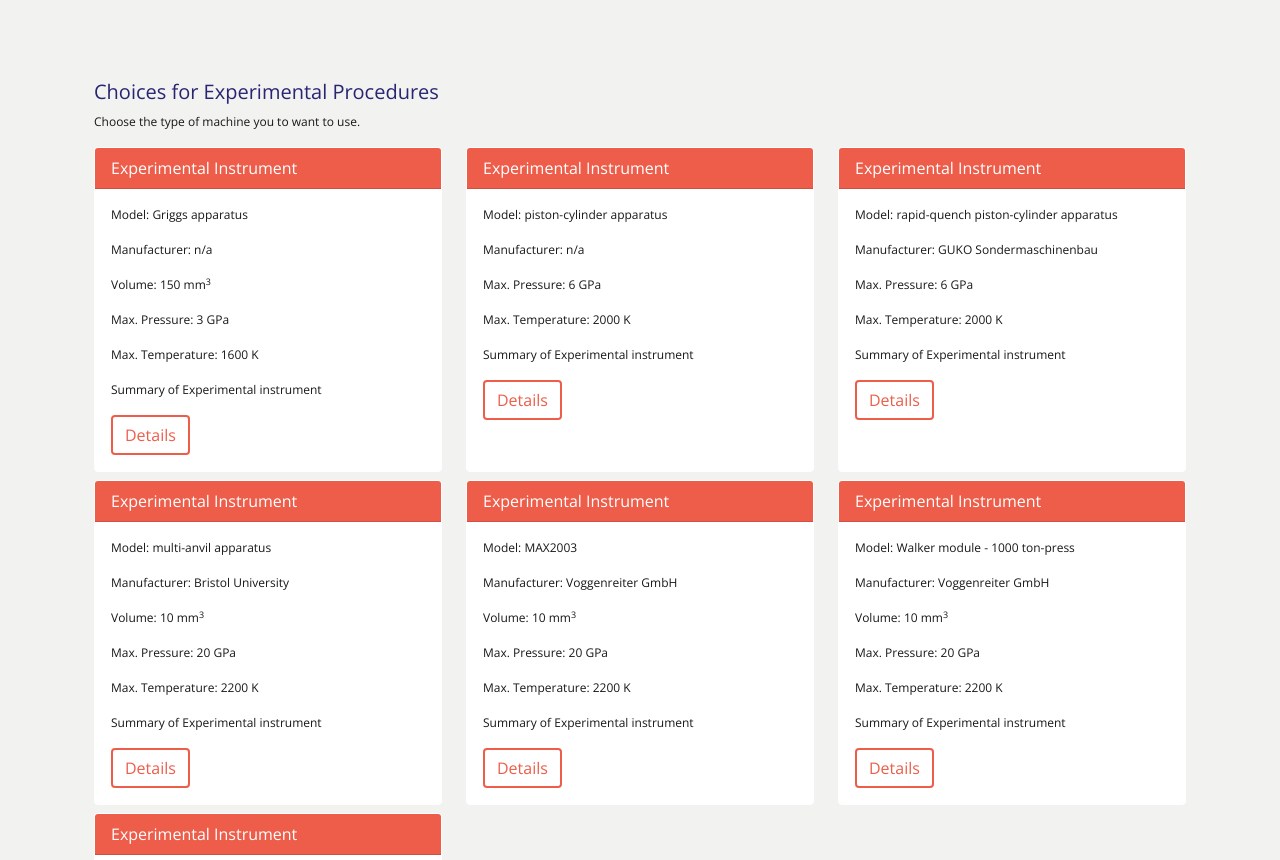
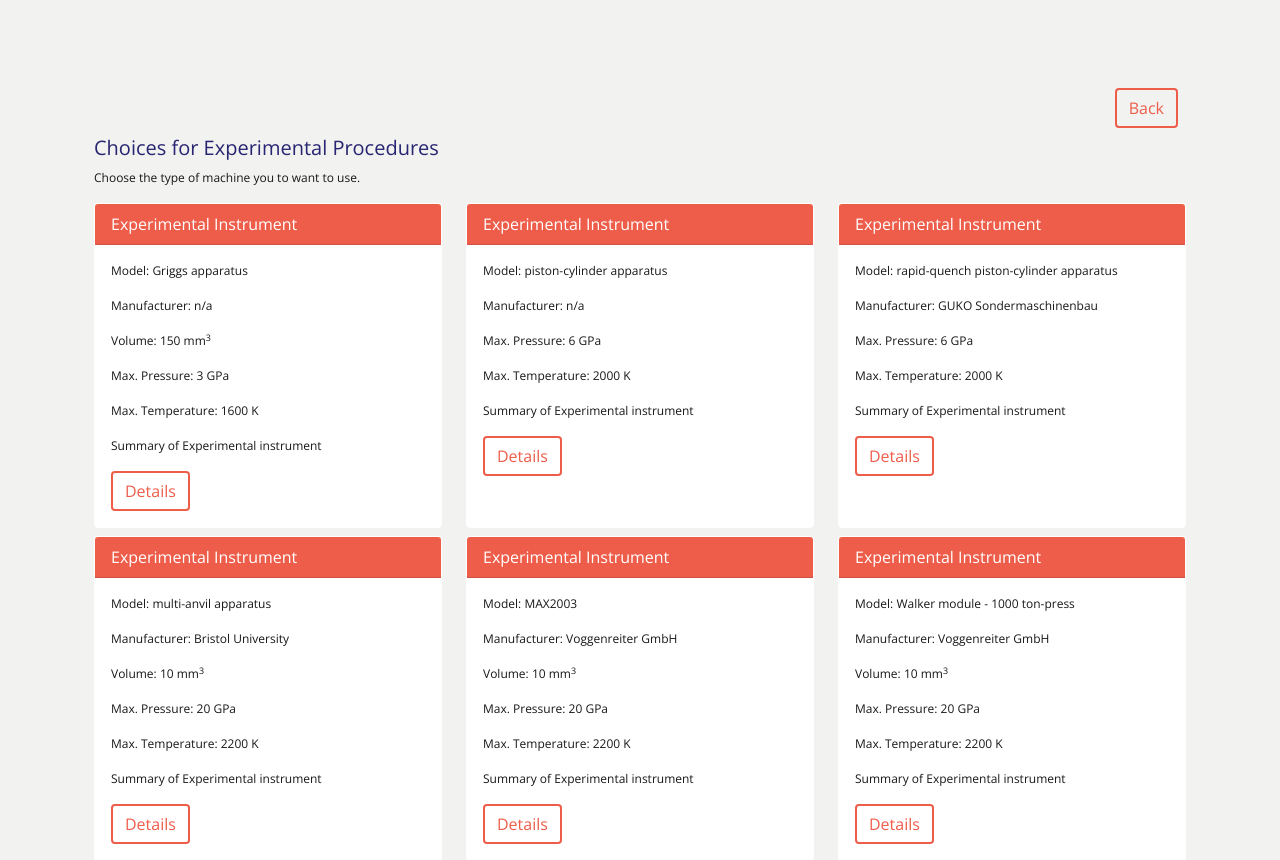
Before and after one commit to laughing0li/TechniqueFinder, a CodeIgniter app: page /database/Portal/expProcOptionsSelection in a window 1280 px wide. Shown: the part 116-976 px from the top of the page. Run offline with CodeIgniter, Linux system fonts and the light colour scheme; data comes from the database, SQL or seed files in the repository; some libraries are stand-ins or nearby versions.

Commit message:
Added "Back" button to experimental procedures page

```diff
--- a/application/views/Portal/experimental_proc.php
+++ b/application/views/Portal/experimental_proc.php
@@ -6,6 +6,11 @@
 
 <div id="content" class="container">
 
+    <div class="d-flex justify-content-end">
+        <div class="p-2">
+            <button type="submit" class="btn outline-primary" onclick="window.location.assign('<?php echo base_url();?>Portal')">Back</button>
+        </div>
+    </div>
 
     <?php echo $staticData['tf.expProcChoices.quickGuide']; ?>
 
```
